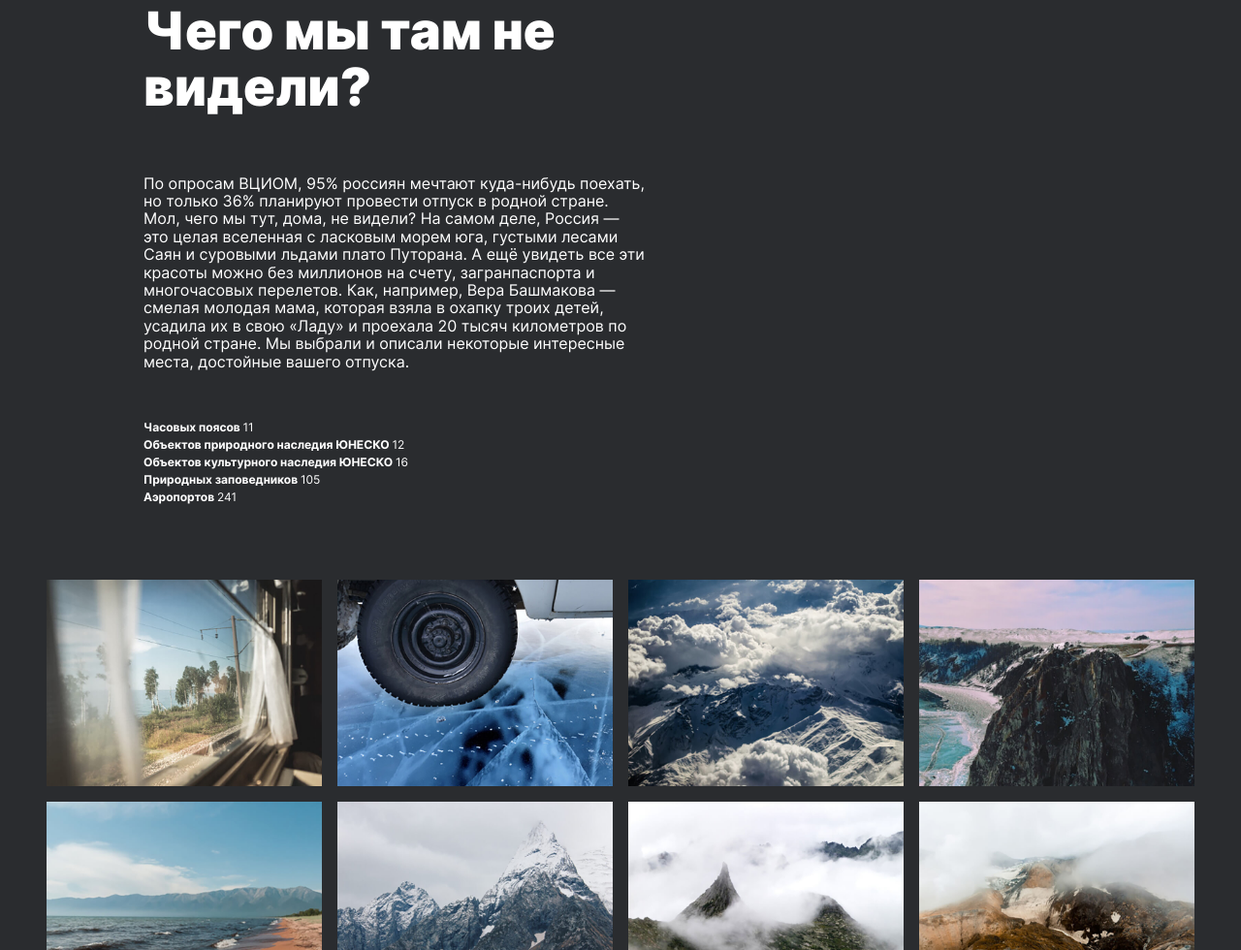
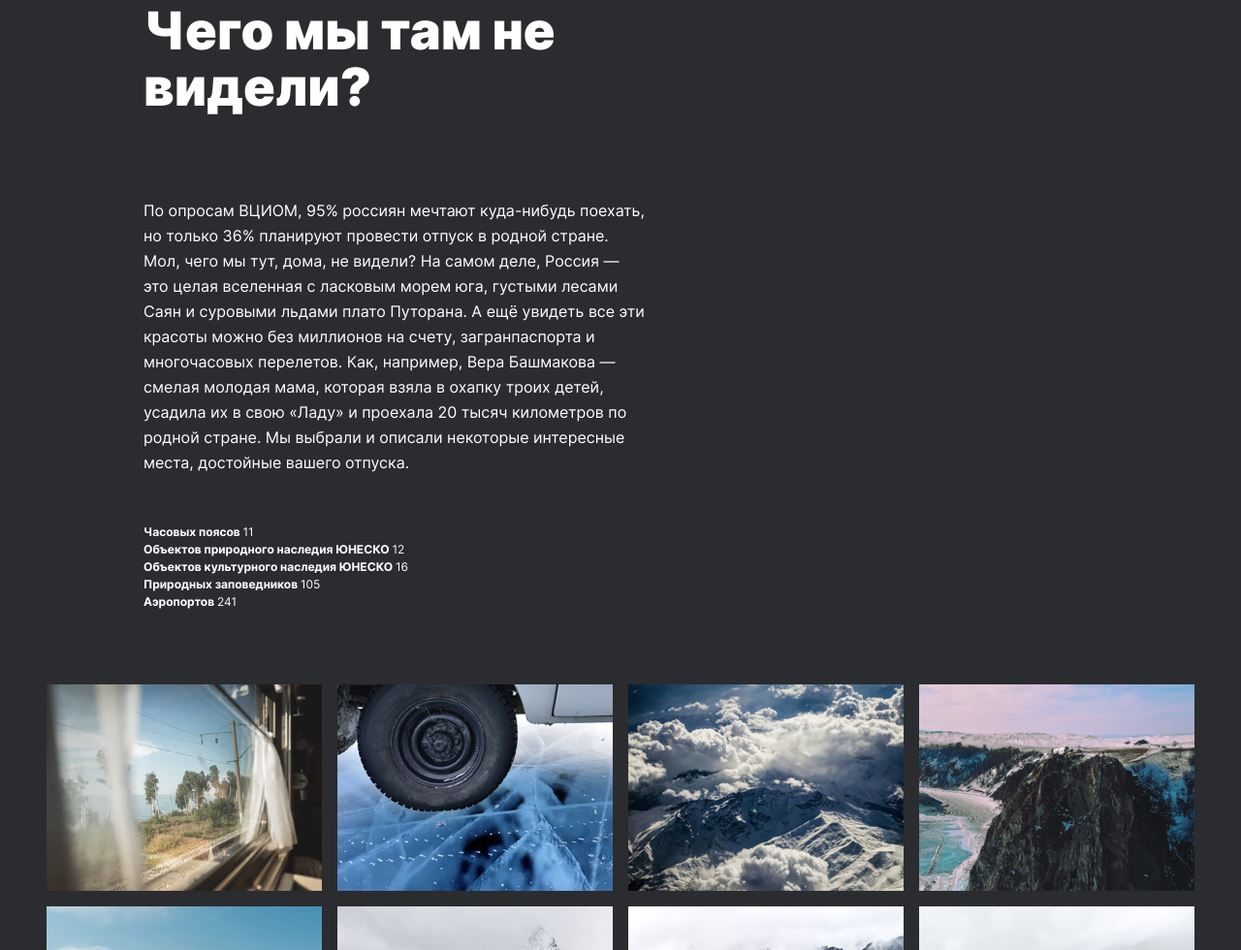
Before and after one commit to coldrainsnow/russian-travel, a plain HTML site: page pages/index.html in a window 1280 px wide. Shown: the part 1398-2378 px from the top of the page at 97% size. Drawn offline with Linux system fonts and the light colour scheme.

Commit message:
complete5

```diff
--- a/pages/index.html
+++ b/pages/index.html
@@ -28,7 +28,7 @@
     </section>
     <section class="intro">
       <h2 class="intro__title">Чего мы там не видели?</h2>
-      <p class="inro__text">
+      <p class="intro__text">
         По опросам ВЦИОМ, 95% россиян мечтают куда-нибудь поехать, но только 36%
         планируют провести отпуск в родной стране. Мол, чего мы тут, дома, не
         видели? На самом деле, Россия — это целая вселенная с ласковым морем
```
